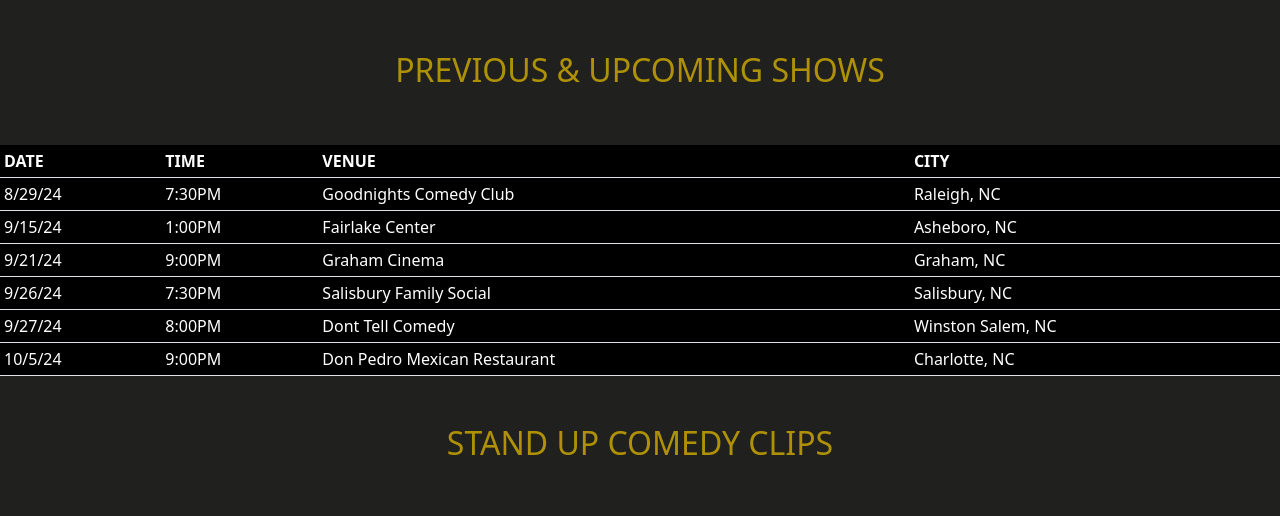
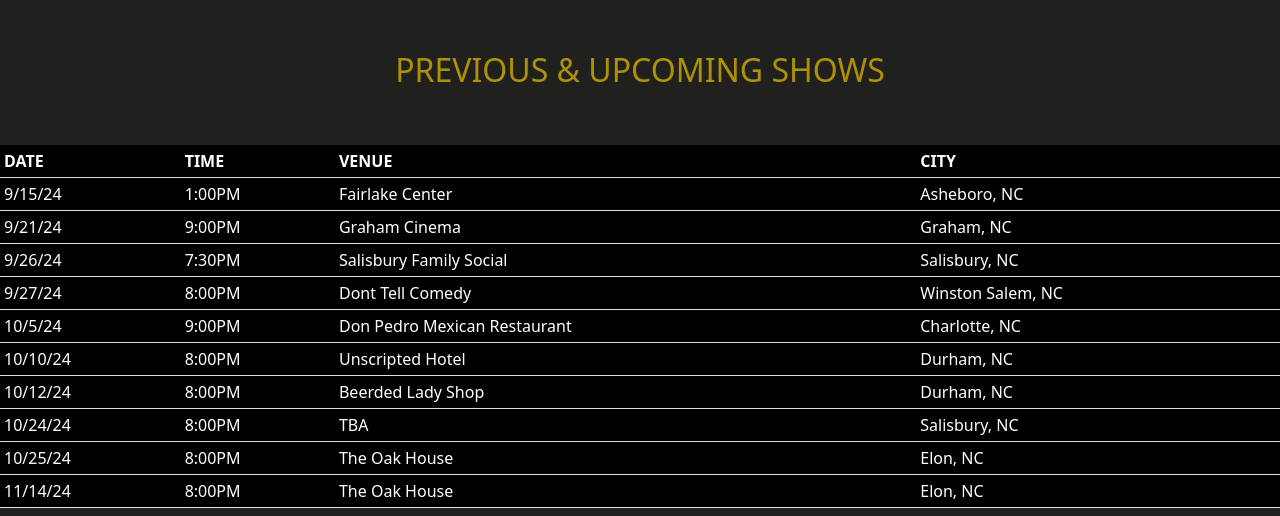
Before and after one commit to R-Vega9/eman-comedy, a plain HTML site: page index.html in a window 1280 px wide. Shown: the part 729-1245 px from the top of the page. Drawn offline with nearby package versions, Linux system fonts and the light colour scheme; grey boxes are pictures that could not be loaded; a web font is replaced by a local one.

Commit message:
updated shows

```diff
--- a/index.html
+++ b/index.html
@@ -137,12 +137,6 @@
           </thead>
           <tbody>
             <tr>
-              <td scope="row">8/29/24</td>
-              <td>7:30PM</td>
-              <td>Goodnights Comedy Club</td>
-              <td>Raleigh, NC</td>
-            </tr>
-            <tr>
               <td scope="row">9/15/24</td>
               <td>1:00PM</td>
               <td>Fairlake Center</td>
@@ -171,6 +165,36 @@
               <td>9:00PM</td>
               <td>Don Pedro Mexican Restaurant</td>
               <td>Charlotte, NC</td>
+            </tr>
+            <tr>
+              <td scope="row">10/10/24</td>
+              <td>8:00PM</td>
+              <td>Unscripted Hotel</td>
+              <td>Durham, NC</td>
+            </tr>
+            <tr>
+              <td scope="row">10/12/24</td>
+              <td>8:00PM</td>
+              <td>Beerded Lady Shop</td>
+              <td>Durham, NC</td>
+            </tr>
+            <tr>
+              <td scope="row">10/24/24</td>
+              <td>8:00PM</td>
+              <td>TBA</td>
+              <td>Salisbury, NC</td>
+            </tr>
+            <tr>
+              <td scope="row">10/25/24</td>
+              <td>8:00PM</td>
+              <td>The Oak House</td>
+              <td>Elon, NC</td>
+            </tr>
+            <tr>
+              <td scope="row">11/14/24</td>
+              <td>8:00PM</td>
+              <td>The Oak House</td>
+              <td>Elon, NC</td>
             </tr>
           </tbody>
         </table>
```
